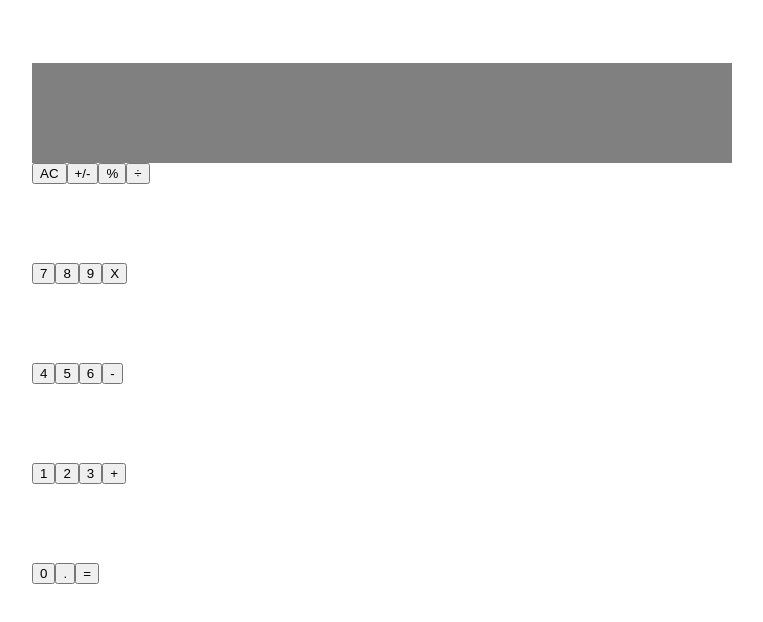
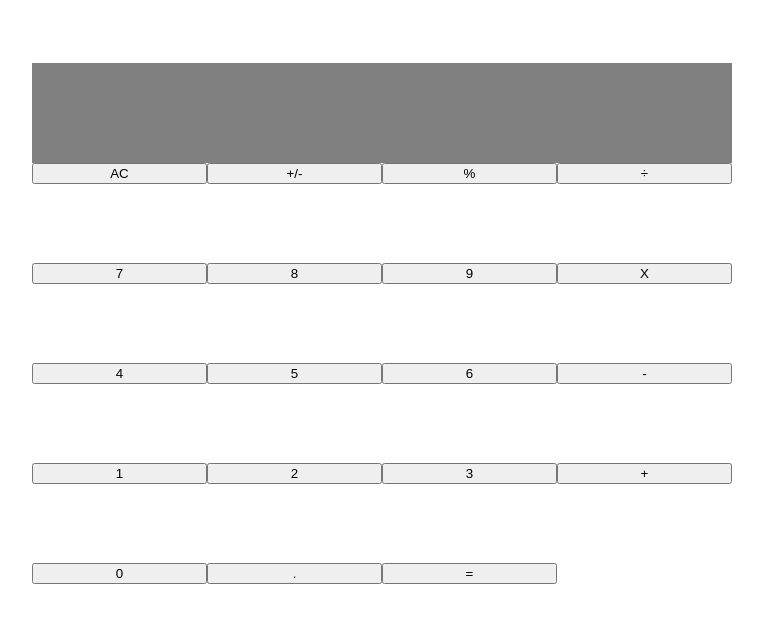
Before and after one commit to george-shammar/math-calc-app, a React (Create React App) app: page / in a window 1280 px wide. Shown: the top 622 px of the page, without its empty margins (292-1055 px from the left). Built offline with nearby package versions, Linux system fonts and the light colour scheme.

Commit message:
Set width for buttons

```diff
--- a/src/components/Button.js
+++ b/src/components/Button.js
@@ -9,7 +9,7 @@ const Button = (props) => {
   };
 
   return (
-    <button type="button" onClick={handleClick}>
+    <button type="button" onClick={handleClick} className="button">
       {buttonName}
     </button>
   );
--- a/src/stylesheets/button.css
+++ b/src/stylesheets/button.css
@@ -0,0 +1,3 @@
+.button {
+    width: 25%;
+}
```
